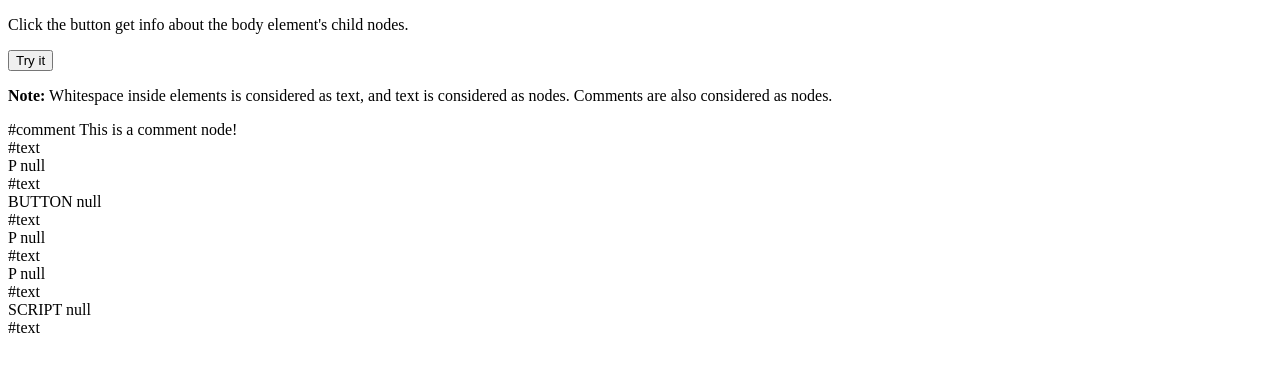
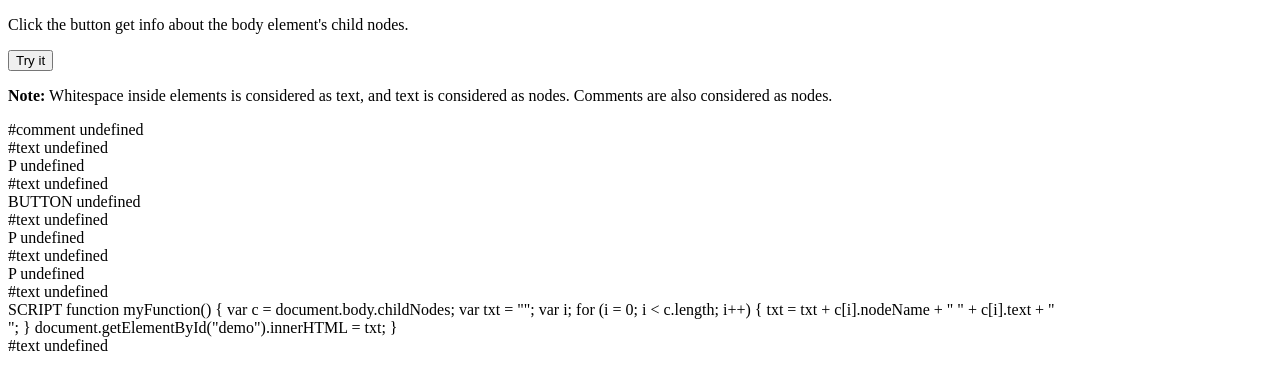
Before and after one commit to andrewcgaitskell/excelhtml5, a website: page nodenames.html in a window 1280 px wide. Both pictures are taken after a click on the button "Try it". Drawn offline with Linux system fonts and the light colour scheme.

Commit message:
add text

```diff
--- a/nodenames.html
+++ b/nodenames.html
@@ -17,7 +17,7 @@ function myFunction() {
   var txt = "";
   var i;
   for (i = 0; i < c.length; i++) {
-    txt = txt + c[i].nodeName + " " + c[i].nodeValue + "<br>";
+    txt = txt + c[i].nodeName + " " + c[i].text + "<br>";
   }
 
   document.getElementById("demo").innerHTML = txt;
```
